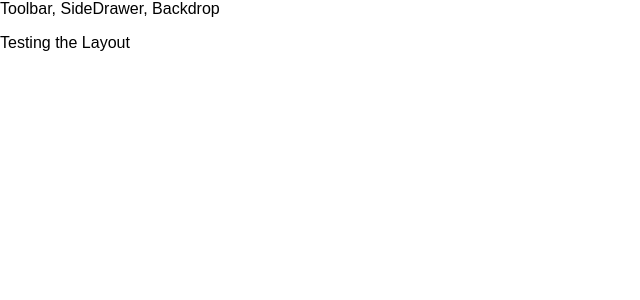
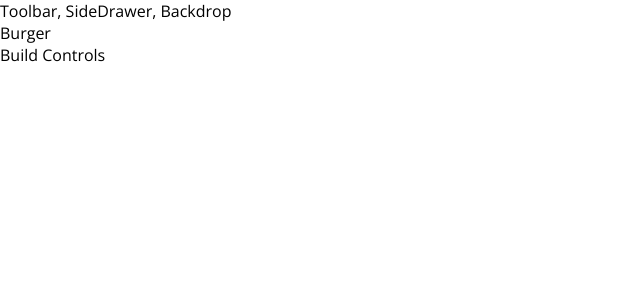
Before and after one commit to Elizabeth-marie/BurgerBuilder, a React app: page / in a window 1280 px wide. Shown: the top 300 px of the page, without its empty margins (0-640 px from the left). Built offline with nearby package versions, Linux system fonts and the light colour scheme.

Commit message:
added BurgerBuilder component and successful rendering in App.js

```diff
--- a/public/index.html
+++ b/public/index.html
@@ -19,6 +19,7 @@
       work correctly both with client-side routing and a non-root public URL.
       Learn how to configure a non-root public URL by running `npm run build`.
     -->
+    <link href="https://fonts.googleapis.com/css?family=Open+Sans:400,700&display=swap" rel="stylesheet">
     <title>React App</title>
   </head>
   <body>
--- a/src/App.js
+++ b/src/App.js
@@ -1,12 +1,13 @@
 import React, { Component } from 'react';
 import Layout from './Components/Layout/layout'
+import BurgerBuilder from './Containers/BurgerBuilder/BurgerBuilder'
 
 class App extends Component {
   render() {
     return (
       <div>
         <Layout props={this.props}>
-          <p>Testing the Layout</p>
+          <BurgerBuilder />
         </Layout>
       </div>
     );
--- /dev/null
+++ b/src/Containers/BurgerBuilder/BurgerBuilder.js
@@ -0,0 +1,24 @@
+import React, { Component } from 'react'
+import Aux from '../../hoc/aux'
+
+class BurgerBuilder extends Component {
+
+
+
+
+
+
+
+
+
+  render() {
+    return (
+      <Aux>
+        <div>Burger</div>
+        <div>Build Controls</div>
+      </Aux>
+    )
+  }
+}
+
+export default BurgerBuilder
--- a/src/index.css
+++ b/src/index.css
@@ -1,5 +1,5 @@
 body {
   margin: 0;
   padding: 0;
-  font-family: sans-serif;
+  font-family: "Open Sans", sans-serif;
 }
```
